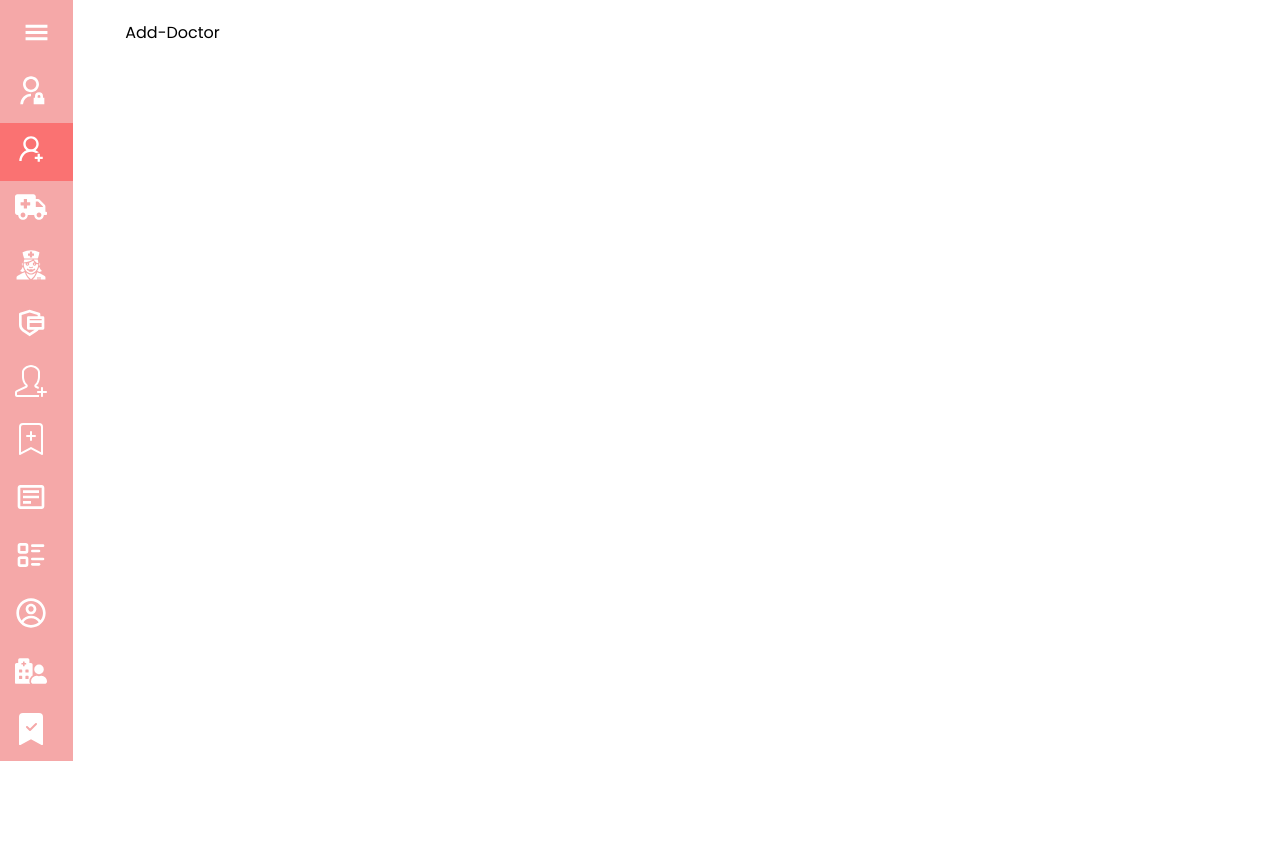
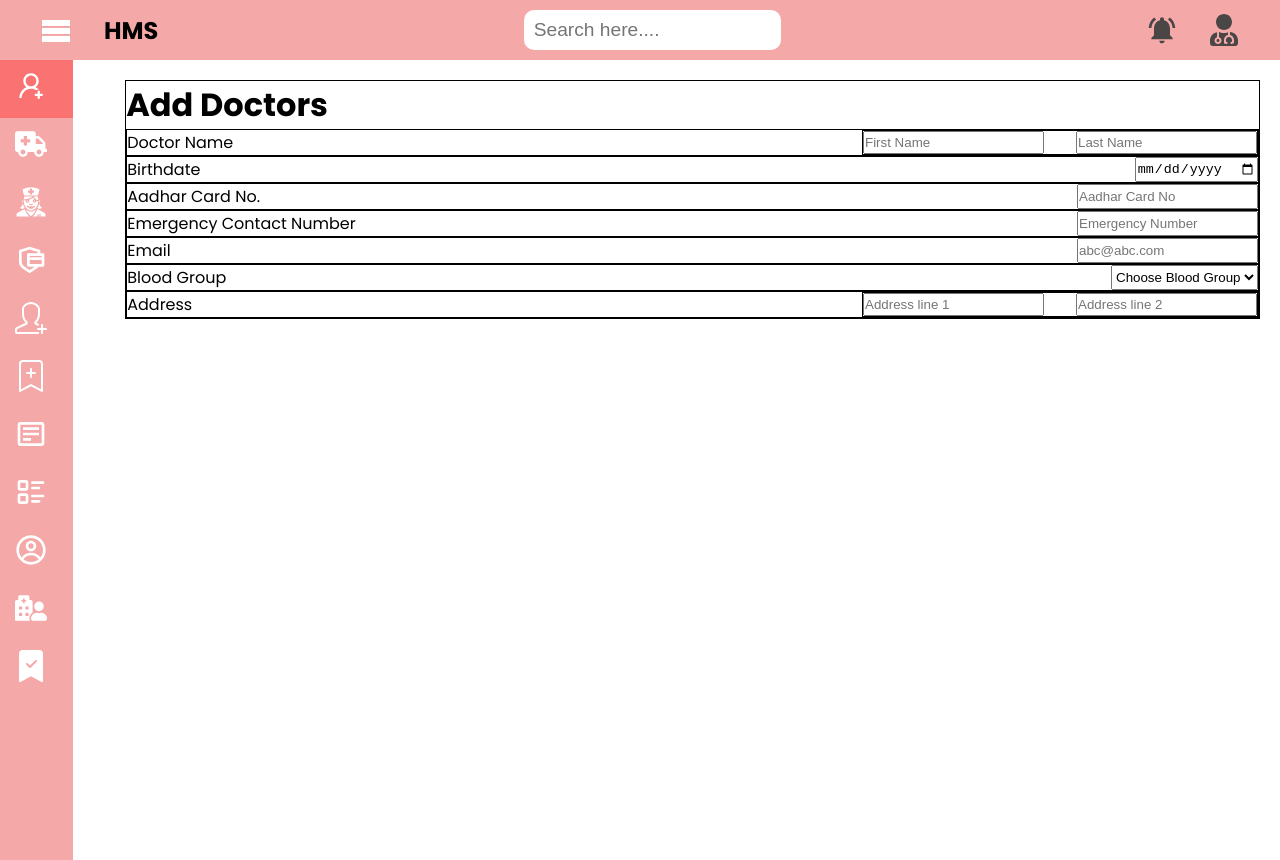
Before and after one commit to piyush-agrawal6/Hospital-Management-System, a React (Create React App) app: page /addoctor in a window 1280 px wide. Before the commit the page ends 800 px from the top, so only its background shows below. Built offline with nearby package versions, Linux system fonts and the light colour scheme.

Commit message:
Today's work Done

```diff
--- a/src/Pages/Dashboard/Main-Dashboard/AllPages/Admin/Add_Doctor.jsx
+++ b/src/Pages/Dashboard/Main-Dashboard/AllPages/Admin/Add_Doctor.jsx
@@ -1,7 +1,58 @@
 import React from "react";
+import "./CSS/Add_Doctor.css";
 
 const AddDoctor = () => {
-  return <div>Add-Doctor</div>;
+  return (
+    <div className="Main_Add_Doctor_div">
+      <h1>Add Doctors</h1>
+      <form>
+        <div>
+          <p>Doctor Name</p>
+          <div>
+            <input type="text" placeholder="First Name" />
+            <input type="text" placeholder="Last Name" />
+          </div>
+        </div>
+        <div>
+          <p>Birthdate</p>
+          <input type="date" placeholder="dd-mm-yy" />
+        </div>
+        <div>
+          <p>Aadhar Card No.</p>
+          <input type="number" placeholder="Aadhar Card No" />
+        </div>
+        <div>
+          <p>Emergency Contact Number</p>
+          <input type="number" placeholder="Emergency Number" />
+        </div>
+        <div>
+          <p>Email</p>
+          <input type="number" placeholder="abc@abc.com" />
+        </div>
+        <div>
+          <p>Blood Group</p>
+          <select>
+            <option value="Choose Blood Group">Choose Blood Group</option>
+            <option value="A+">A+</option>
+            <option value="A-">A-</option>
+            <option value="B+">B+</option>
+            <option value="B-">B-</option>
+            <option value="AB+">AB+</option>
+            <option value="AB-">AB-</option>
+            <option value="O+">O+</option>
+            <option value="O-">O-</option>
+          </select>
+        </div>
+        <div>
+          <p>Address</p>
+          <div>
+            <input type="text" placeholder="Address line 1" />
+            <input type="text" placeholder="Address line 2" />
+          </div>
+        </div>
+      </form>
+    </div>
+  );
 };
 
 export default AddDoctor;
--- a/src/Pages/Dashboard/Main-Dashboard/AllPages/Admin/Admin_Profile.jsx
+++ /dev/null
@@ -1,7 +0,0 @@
-import React from "react";
-
-const Admin_Profile = () => {
-  return <div>Admin_Profile</div>;
-};
-
-export default Admin_Profile;
--- /dev/null
+++ b/src/Pages/Dashboard/Main-Dashboard/AllPages/Admin/CSS/Add_Doctor.css
@@ -0,0 +1,10 @@
+.Main_Add_Doctor_div {
+  border: 1px solid;
+}
+
+form div {
+  display: flex;
+  justify-content: space-between;
+  gap: 2rem;
+  border: 1px solid;
+}
--- a/src/Pages/Dashboard/Main-Dashboard/Dashboard_Routers.jsx
+++ b/src/Pages/Dashboard/Main-Dashboard/Dashboard_Routers.jsx
@@ -3,7 +3,6 @@ import { Routes, Route } from "react-router-dom";
 import Add_Ambulance from "./AllPages/Admin/Add_Ambulance";
 import AddDoctor from "./AllPages/Admin/Add_Doctor";
 import Add_Nurse from "./AllPages/Admin/Add_Nurse";
-import Admin_Profile from "./AllPages/Admin/Admin_Profile";
 import Check_Payment from "./AllPages/Admin/Check_Payment";
 import Check_Appointment from "./AllPages/Doctor/Check_Appointment";
 import Discharge_and_Create_Slip from "./AllPages/Doctor/Discharge_and_Create_Slip";
@@ -25,7 +24,6 @@ const Dashboard_Routers = () => {
           <Route path="/addoctor" element={<AddDoctor />} />
           <Route path="/addambulance" element={<Add_Ambulance />} />
           <Route path="/addnurse" element={<Add_Nurse />} />
-          <Route path="/adminprofile" element={<Admin_Profile />} />
           <Route path="/checkpayment" element={<Check_Payment />} />
           ******************** Doctor Part *************************
           <Route path="/checkappointment" element={<Check_Appointment />} />
--- a/src/Pages/Dashboard/Main-Dashboard/GlobalFiles/CommonCSS.css
+++ b/src/Pages/Dashboard/Main-Dashboard/GlobalFiles/CommonCSS.css
@@ -2,25 +2,53 @@
 
 .MainDiv {
   display: flex;
+  width: 100%;
   justify-content: space-between;
-  padding: 10px;
+  padding: 10px 40px;
   align-items: center;
   gap: 1rem;
+  background-color: rgb(245, 168, 168);
+  position: sticky;
+  z-index: 100;
+  top: 0;
 }
 
 .IconsDiv {
   display: flex;
-  gap: 10px;
+  gap: 30px;
+  justify-content: center;
+  align-items: center;
 }
 
 .Icons {
   font-size: 2rem;
   cursor: pointer;
-  color: rgb(245, 168, 168);
+  color: rgb(74, 70, 70);
+}
+
+.SearchDiv input {
+  width: 100%;
+  height: 2.5rem;
+  border-radius: 10px;
+  border: none;
+  font-size: 1.2rem;
+  padding-left: 10px;
+}
+
+.Hideshow {
+  display: flex;
+  justify-content: center;
+  align-items: center;
+  gap: 2rem;
+}
+
+.Hideshowicon {
+  font-size: 2rem;
+  color: white;
+  cursor: pointer;
 }
 
 /* **********************   SIDEBAR STYLE PART  ************************* */
-
 .container {
   display: flex;
   gap: 2rem;
@@ -38,8 +66,8 @@ main {
 .sidebar {
   background: rgb(245, 168, 168);
   color: #fff;
-  height: fit-content;
-  width: 200px;
+  height: 100vh;
+  width: 300px;
   transition: all 0.5s;
   position: sticky;
   top: 0;
@@ -118,6 +146,8 @@ main {
   margin-top: 2rem;
 }
 
+/* ******************************************************** */
+
 @media only screen and (max-width: 800px) {
   .maindiv {
     grid-template-columns: repeat(2, 1fr);
@@ -129,3 +159,22 @@ main {
     grid-template-columns: repeat(1, 1fr);
   }
 }
+
+@media only screen and (max-width: 450px) {
+  .hidesidebar {
+    display: none;
+  }
+  .showsidebar {
+    display: block;
+  }
+  .Icons {
+    font-size: 1.3rem;
+  }
+  .IconsDiv {
+    gap: 15px;
+    border: 1px solid;
+  }
+  .MainDiv {
+    border: 1px solid;
+  }
+}
--- a/src/Pages/Dashboard/Main-Dashboard/GlobalFiles/FrontPage.jsx
+++ b/src/Pages/Dashboard/Main-Dashboard/GlobalFiles/FrontPage.jsx
@@ -1,6 +1,5 @@
 import { Table } from "antd";
 import React from "react";
-import Topbar from "./Topbar";
 
 const FrontPage = () => {
   const columns = [
@@ -48,7 +47,6 @@ const FrontPage = () => {
 
   return (
     <>
-      <Topbar />
       <div className="maindiv">
         <div className="one commondiv">Doctor</div>
         <div className="two commondiv">Nurse</div>
@@ -59,7 +57,7 @@ const FrontPage = () => {
       </div>
       {/* ************************************* */}
       <div className="patientDetails">
-        <h1>Patient Details </h1>
+        <h1>Doctors Detail </h1>
         <div className="patientBox">
           <Table columns={columns} dataSource={data} />
         </div>
--- a/src/Pages/Dashboard/Main-Dashboard/GlobalFiles/Sidebar.jsx
+++ b/src/Pages/Dashboard/Main-Dashboard/GlobalFiles/Sidebar.jsx
@@ -1,5 +1,4 @@
 import React, { useState } from "react";
-import { RiAdminLine } from "react-icons/ri";
 import { AiOutlineUserAdd } from "react-icons/ai";
 import { FaAmbulance } from "react-icons/fa";
 import { GiNurseFemale } from "react-icons/gi";
@@ -12,16 +11,19 @@ import { FaHospitalUser } from "react-icons/fa";
 import { GiHamburgerMenu } from "react-icons/gi";
 import { TbListDetails } from "react-icons/tb";
 import { NavLink } from "react-router-dom";
+import Topbar from "./Topbar";
 
 const Sidebar = ({ children }) => {
   const [isOpen, setIsOpen] = useState(false);
-  const toggle = () => setIsOpen(!isOpen);
+  const [hidesidebar, sethidesidebar] = useState("showsidebar");
+  function toggle() {
+    setIsOpen(!isOpen);
+    sethidesidebar(
+      hidesidebar === "showsidebar" ? "hidesidebar" : "showsidebar"
+    );
+  }
+  // const toggle = () =>
   const MenuItem = [
-    {
-      path: "/adminprofile",
-      name: "Admin Profile",
-      icons: <RiAdminLine className="mainIcon" />,
-    },
     {
       path: "/addoctor",
       name: "Add Doctor",
@@ -82,19 +84,12 @@ const Sidebar = ({ children }) => {
   ];
   return (
     <>
+      <Topbar onclick={toggle} />
       <div className="container">
-        <div style={{ width: isOpen ? "300px" : "80px" }} className="sidebar">
-          <div className="top_section">
-            <h1 style={{ display: isOpen ? "block" : "none" }} className="logo">
-              Logo
-            </h1>
-            <div
-              style={{ marginLeft: isOpen ? "50px" : "0px" }}
-              className="bars"
-            >
-              <GiHamburgerMenu onClick={toggle} />
-            </div>
-          </div>
+        <div
+          style={{ width: isOpen ? "300px" : "80px" }}
+          className={`sidebar ${hidesidebar}`}
+        >
           {MenuItem.map((item, index) => (
             <NavLink
               to={item.path}
--- a/src/Pages/Dashboard/Main-Dashboard/GlobalFiles/Topbar.jsx
+++ b/src/Pages/Dashboard/Main-Dashboard/GlobalFiles/Topbar.jsx
@@ -1,19 +1,24 @@
-import { Input } from "antd";
 import React from "react";
 import { BsFillGearFill } from "react-icons/bs";
 import { FaUserMd } from "react-icons/fa";
+import { MdNotificationsActive } from "react-icons/md";
+import { ImMenu } from "react-icons/im";
 import "./CommonCSS.css";
 
-const Topbar = () => {
+const Topbar = ({ onclick }) => {
   return (
     <>
       <div className="MainDiv">
+        <div className="Hideshow">
+          <ImMenu className="Hideshowicon" onClick={() => onclick()} />
+          <h2>HMS</h2>
+        </div>
         <div className="SearchDiv">
-          <Input placeholder="Search Here ...." allowClear size="large" />
+          <input type="text" placeholder="Search here...." />
         </div>
         <div className="IconsDiv">
+          <MdNotificationsActive className="Icons user" />
           <FaUserMd className="Icons user" />
-          <BsFillGearFill className="Icons gear" />
         </div>
       </div>
     </>
```
